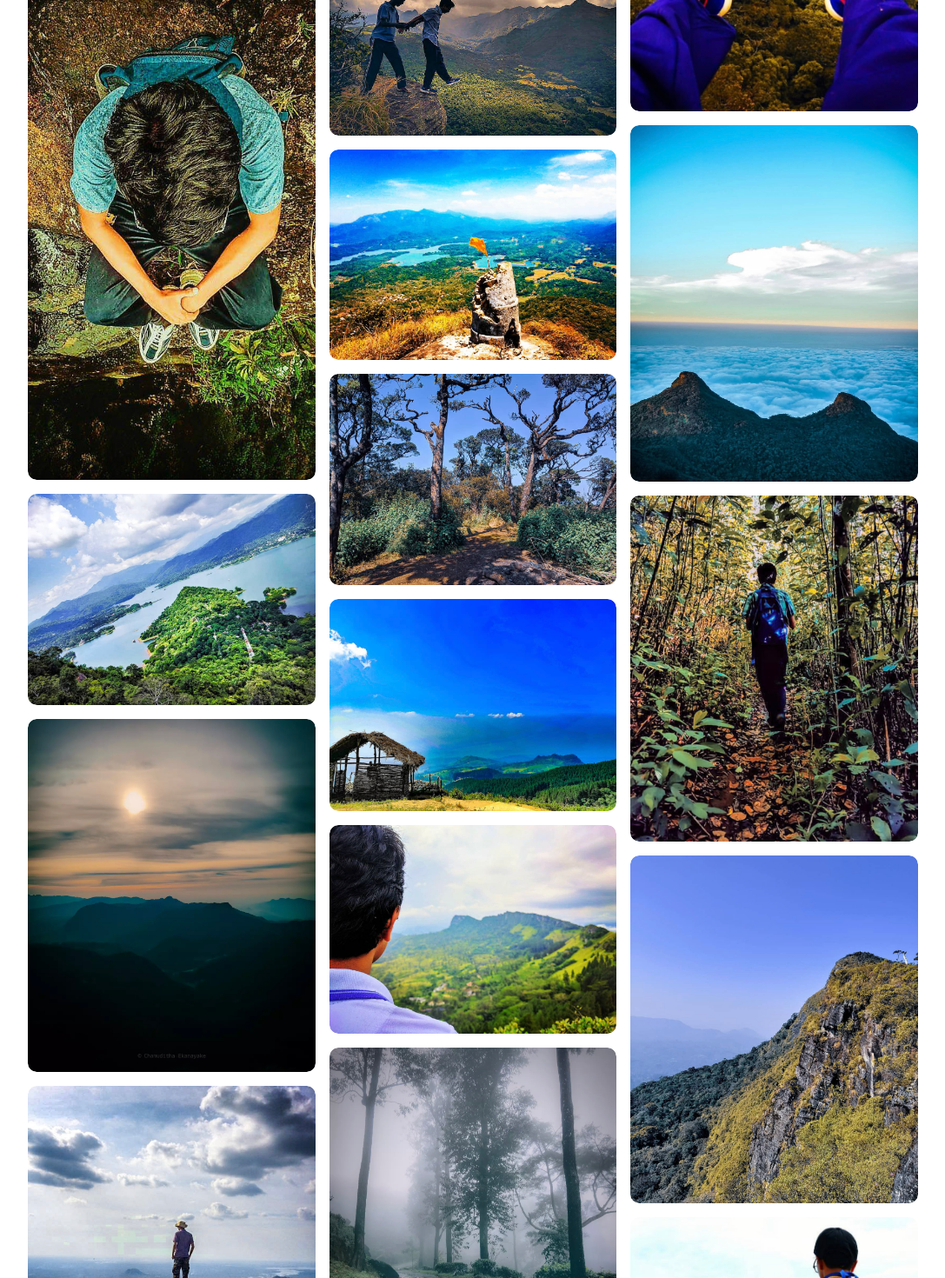
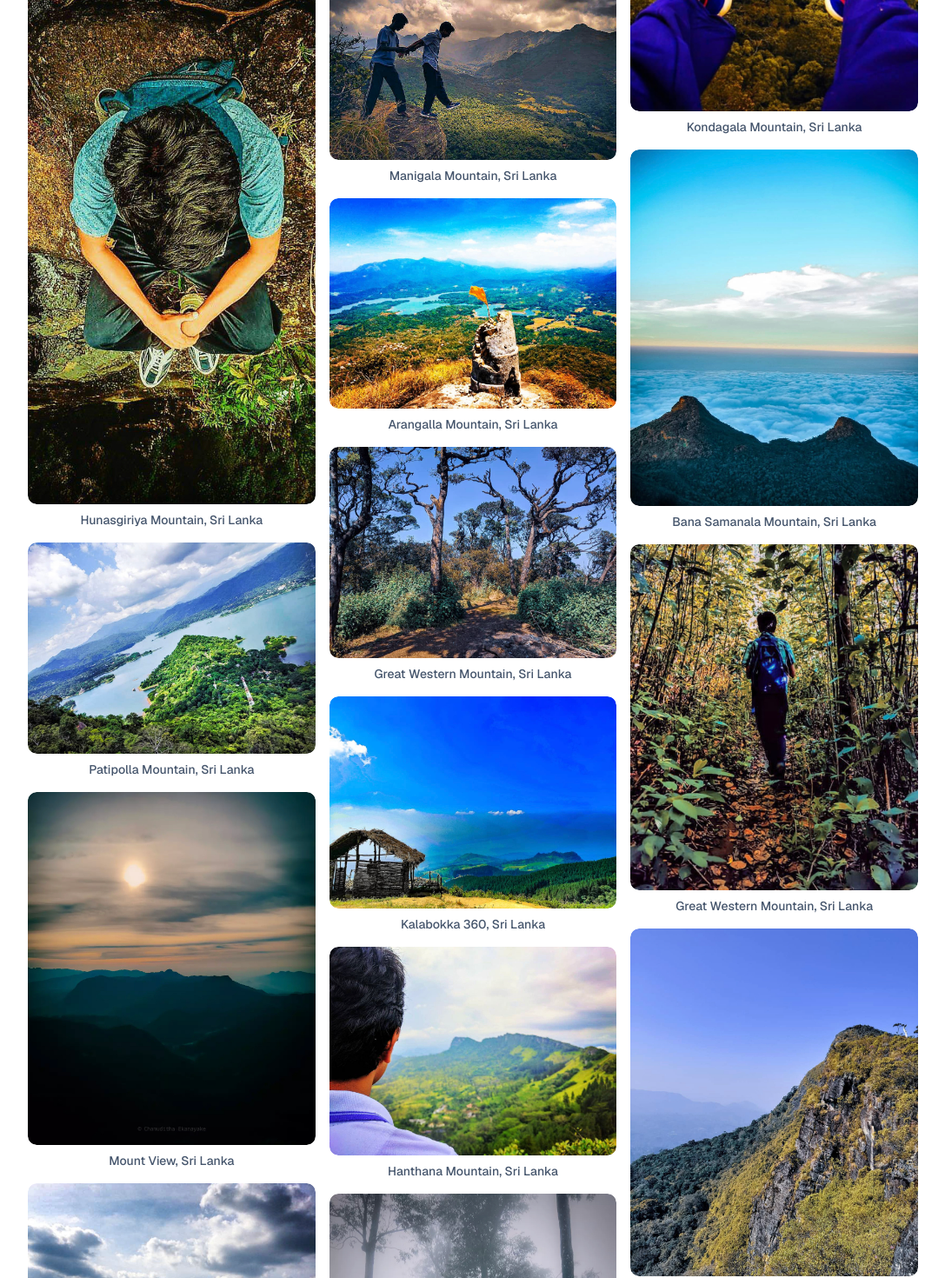
Before and after one commit to Nidula03/portfolio-chamuditha, a Next.js app: page /interests in a window 1280 px wide. Shown: the part 860-2330 px from the top of the page at 87% size, without its empty margins (96-1183 px from the left). Built offline with nearby package versions, Linux system fonts and the light colour scheme.

Commit message:
feat: Update image descriptions for hiking section and adjust layout for better presentation

```diff
--- a/src/app/interests/page.tsx
+++ b/src/app/interests/page.tsx
@@ -20,22 +20,22 @@ const tabs = [
 
 const imageDescriptions: Record<string, string> = {
   'IMG_5960.jpg': 'Jodu Ella Water Falls, Panvilla, Sri Lanka',
-  'IMG_5964.jpg': 'Mountain Vista',
-  'IMG_5959.jpg': 'Trail View',
-  'IMG_5967.jpg': 'Peak Summit',
-  'IMG_5955.jpg': 'Forest Path',
-  'IMG_5972.jpg': 'Scenic Overlook',
-  'IMG_5963.jpg': 'Alpine Meadow',
-  'IMG_5961.jpg': 'Rocky Terrain',
-  'IMG_5970.jpg': 'Water Stream',
-  'IMG_5958.jpg': 'Valley View',
-  'IMG_5965.jpg': 'Mountain Ridge',
-  'IMG_5968.jpg': 'Sunset Peak',
-  'IMG_5962.jpg': 'Forest Trail',
-  'IMG_5969.jpg': 'Morning Mist',
-  'IMG_5957.jpg': 'Canyon View',
-  'IMG_5971.jpg': 'Alpine Lake',
-  'IMG_5966.jpg': 'Ridge Walk',
+  'IMG_5964.jpg': 'Hunasgiriya Mountain, Sri Lanka',
+  'IMG_5959.jpg': 'Patipolla Mountain, Sri Lanka',
+  'IMG_5967.jpg': 'Mount View, Sri Lanka',
+  'IMG_5955.jpg': 'Yakdessagala  Mountain, Sri Lanka',
+  'IMG_5972.jpg': 'Ella Mountain, Sri Lanka',
+  'IMG_5963.jpg': 'Manigala Mountain, Sri Lanka',
+  'IMG_5961.jpg': 'Arangalla Mountain, Sri Lanka',
+  'IMG_5970.jpg': 'Great Western Mountain, Sri Lanka',
+  'IMG_5958.jpg': 'Kalabokka 360, Sri Lanka',
+  'IMG_5965.jpg': 'Hanthana Mountain, Sri Lanka',
+  'IMG_5968.jpg': 'Deniyaya, Sri Lanka',
+  'IMG_5962.jpg': 'Kondagala Mountain, Sri Lanka',
+  'IMG_5969.jpg': 'Bana Samanala Mountain, Sri Lanka',
+  'IMG_5957.jpg': 'Great Western Mountain, Sri Lanka',
+  'IMG_5971.jpg': 'Great Western Mountain, Sri Lanka',
+  'IMG_5966.jpg': 'Pidurangala Mountain, Sri Lanka',
 };
 
 function InstagramImageCarousel() {
@@ -248,7 +248,8 @@ export default function InterestsPage() {
                   'IMG_5966.jpg',
                 ].map((imageName, idx) => (
                   <BlurFade key={imageName} delay={BLUR_FADE_DELAY * (4.5 + idx * 0.05)} inView>
-                    <div className={`mb-4 relative rounded-lg overflow-hidden ${imageName === 'IMG_5960.jpg' ? 'group' : ''}`}>
+                    <div className="mb-4">
+                      <div className="relative rounded-lg overflow-hidden">
                         <Image
                           src={`/hiking_pics/${imageName}`}
                           alt={`Hiking photo ${idx + 1}`}
@@ -259,13 +260,12 @@ export default function InterestsPage() {
                           loading="lazy"
                           quality={85}
                         />
-                      {/* Hover overlay with description - only for IMG_5960.jpg */}
-                      {imageName === 'IMG_5960.jpg' && (
-                        <div className="absolute inset-0 bg-gradient-to-t from-black/60 to-transparent opacity-0 group-hover:opacity-100 transition-opacity duration-300 flex items-end p-3 rounded-lg">
-                          <p className="text-white text-sm font-semibold leading-tight">
+                      </div>
+                      {/* Caption below image - for specific images */}
+                      {['IMG_5960.jpg', 'IMG_5964.jpg', 'IMG_5959.jpg', 'IMG_5967.jpg', 'IMG_5955.jpg', 'IMG_5972.jpg', 'IMG_5963.jpg', 'IMG_5961.jpg', 'IMG_5970.jpg', 'IMG_5958.jpg', 'IMG_5965.jpg', 'IMG_5968.jpg', 'IMG_5962.jpg', 'IMG_5969.jpg', 'IMG_5957.jpg', 'IMG_5971.jpg', 'IMG_5966.jpg'].includes(imageName) && (
+                        <p className="text-slate-600 dark:text-slate-400 text-xs sm:text-sm font-medium mt-2 text-center">
                           {imageDescriptions[imageName]}
                         </p>
-                        </div>
                       )}
                     </div>
                   </BlurFade>
```
Lines whose indentation alone changed are shown as unchanged.
